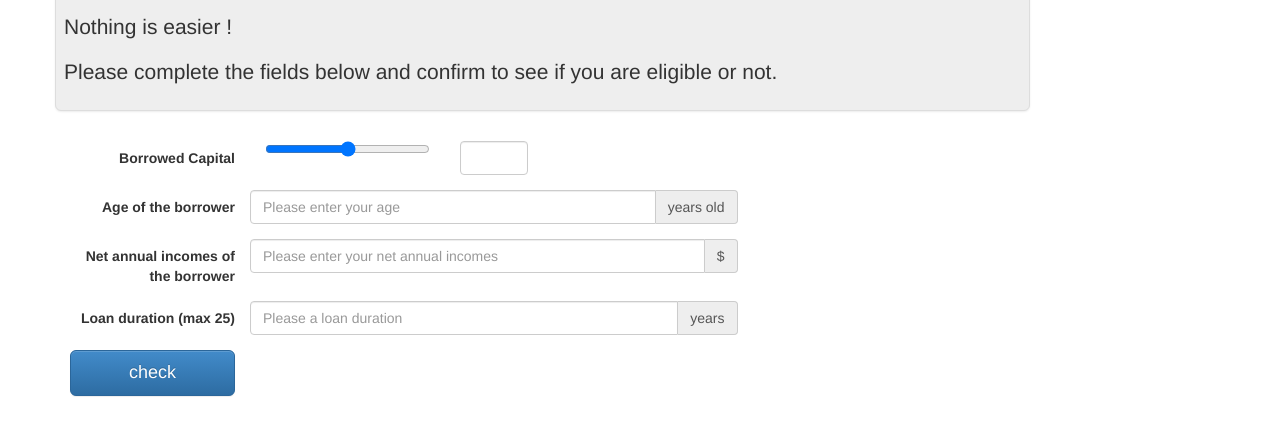
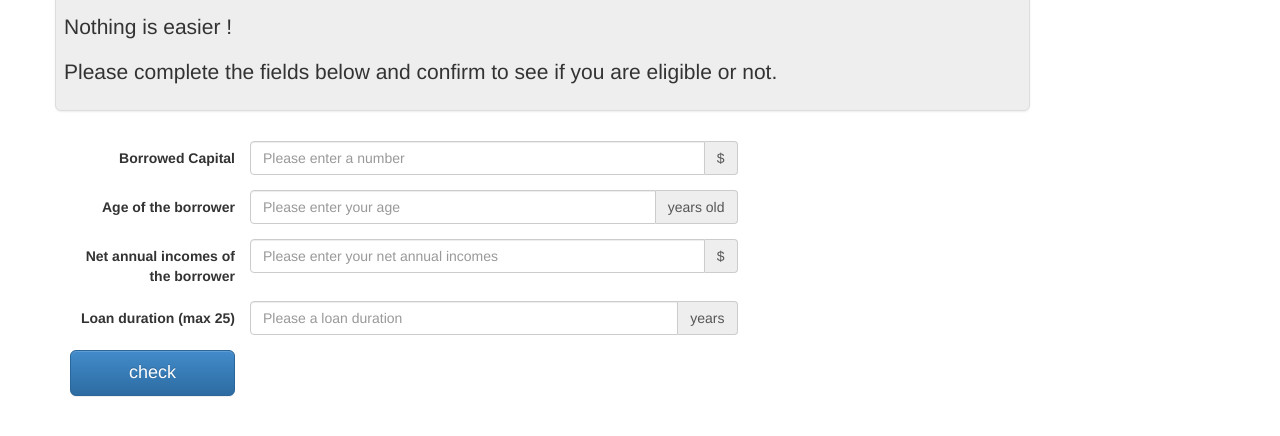
Before and after one commit to alexandremagne/ProjetM2, a plain HTML site: page index.html in a window 1280 px wide. Shown: the part 212-648 px from the top of the page. Drawn offline with Linux system fonts and the light colour scheme.

Commit message:
remise commen avant

```diff
--- a/index.html
+++ b/index.html
@@ -116,13 +116,11 @@
 						<form id="check_formulaire_" class="form-horizontal" action="" >
 						  <div class="form-group">
 							<label for="input_borrowed_capital" class="col-sm-2 control-label">Borrowed Capital</label>
+								<div class="col-sm-5 input-group">
+									<input  type="number" class="form-control" id="input_borrowed_capital_" placeholder="Please enter a number" required>
+									<span class="input-group-addon">$</span>
+								</div>
 
-							 <div class="col-md-2">
-							  <input  type="range" id="input_borrowed_capital_" min="O" max="50" step="1" onmouseover="printValue('input_borrowed_capital_','show_borrowed_capital_')" onmouseout="clearInterval(myVar);">
-							 </div>
-							  <div class="col-sm-1">
-							  	<span id="show_borrowed_capital_" class="form-control"  type="number" size=""></span>
-							 </div>
 
 
 						  </div>
--- a/js/index.js
+++ b/js/index.js
@@ -76,7 +76,6 @@ function printValue(sliderID, textbox) {
 	myVar= setInterval(function(){
 	 		var x = document.getElementById(textbox);
             var y = document.getElementById(sliderID);
-            console.log(y.value)          ;
             x.innerHTML = ""+y.value;
         }, 100);
 
```
